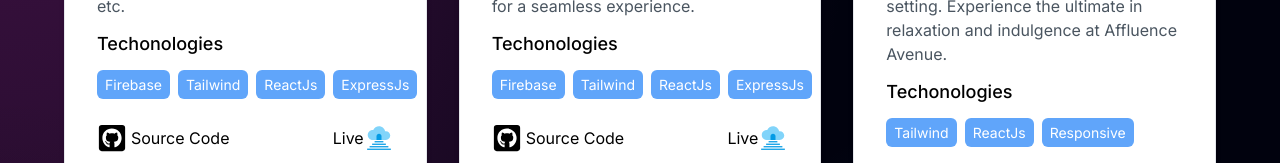
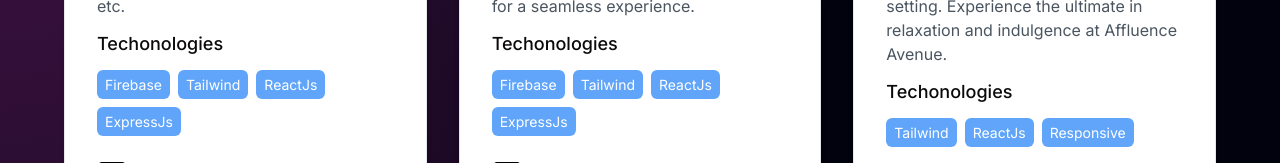
Before and after one commit to roushan-sheik/roushansheik.me, a Next.js app: page /projects in a window 1280 px wide. Shown: the part 637-800 px from the top of the page. Built offline with nearby package versions, Linux system fonts and the light colour scheme.

Commit message:
update: projects

```diff
--- a/src/components/project/Project.jsx
+++ b/src/components/project/Project.jsx
@@ -42,9 +42,11 @@ const Project = ({ project }) => {
           <p>{startDate}</p>
         </div>
         <p className="secondary_black">{summary}</p>
-              {/* tags btn  */ }
-              <h2 className="text-lg font-medium mt-3 text-black">Techonologies</h2>
-        <div className=" flex my-3 gap-2">
+        {/* tags btn  */}
+        <h2 className="text-lg font-medium mt-3 primary_black">
+          Techonologies
+        </h2>
+        <div className=" flex my-3 gap-2 flex-wrap">
           {tags?.map((tag) => {
             return (
               <button
```
